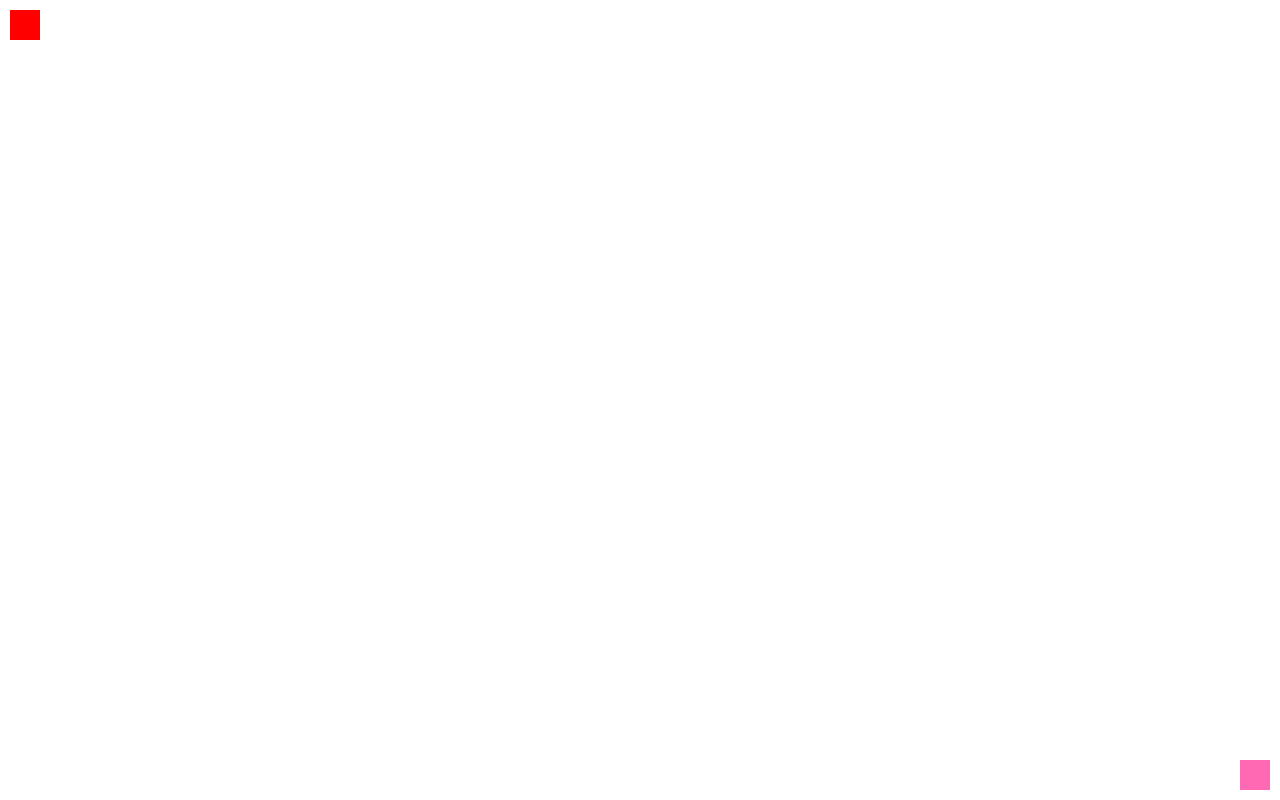
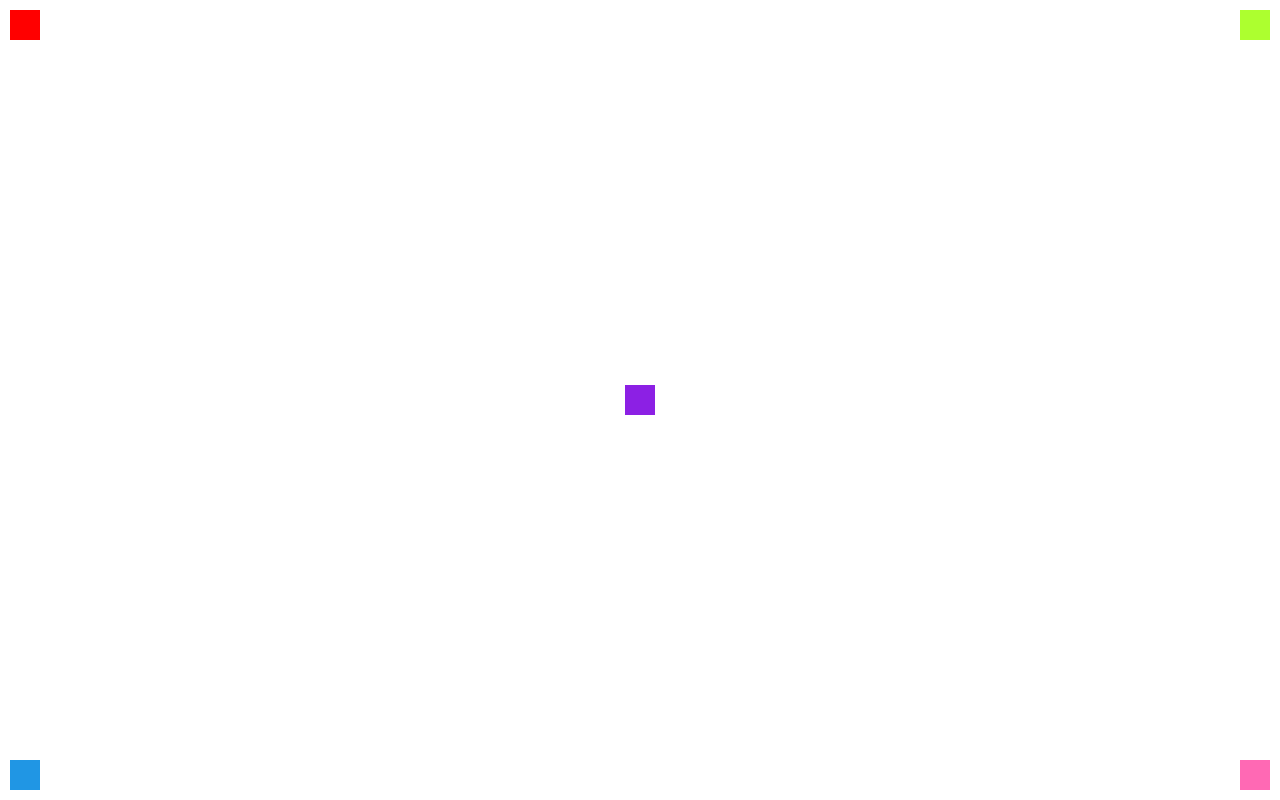
Before and after one commit to xiaoxin-sky/popup-animation, a Vue app: page / in a window 1280 px wide. Built offline with nearby package versions, Linux system fonts and the light colour scheme.

Commit message:
新增演示

```diff
--- a/src/App.vue
+++ b/src/App.vue
@@ -2,6 +2,9 @@
   <div id="app">
     <div ref="btn" class="btn" @click="showPopup"></div>
     <div ref="btn1" class="btn1" @click="showPopup1"></div>
+    <div ref="btn2" class="btn2" @click="showPopup2"></div>
+    <div ref="btn3" class="btn3" @click="showPopup3"></div>
+    <div ref="btn4" class="btn4" @click="showPopup4"></div>
   </div>
 </template>
 
@@ -17,14 +20,32 @@
   methods: {
     showPopup() {
       this.$pop({
-        msg: "djdj",
+        msg: "提示",
         target: this.$refs.btn
       });
     },
     showPopup1() {
       this.$pop({
-        msg: "djdj",
+        msg: "提示",
         target: this.$refs.btn1
+      });
+    },
+    showPopup2() {
+      this.$pop({
+        msg: "提示",
+        target: this.$refs.btn2
+      });
+    },
+    showPopup3() {
+      this.$pop({
+        msg: "提示",
+        target: this.$refs.btn3
+      });
+    },
+    showPopup4() {
+      this.$pop({
+        msg: "提示",
+        target: this.$refs.btn4
       });
     }
   }
@@ -60,4 +81,24 @@
   bottom: 10px;
   right: 10px;
 }
+.btn2 {
+  @include btn();
+  background-color: greenyellow;
+  top: 10px;
+  right: 10px;
+}
+.btn3 {
+  @include btn();
+  background-color: rgb(32, 150, 228);
+  bottom: 10px;
+  left: 10px;
+}
+.btn4 {
+  @include btn();
+  background-color: rgb(140, 32, 228);
+  // bottom: 10px;
+  left: 50%;
+  top: 50%;
+  transform: translate(-50%, -50%);
+}
 </style>
```
